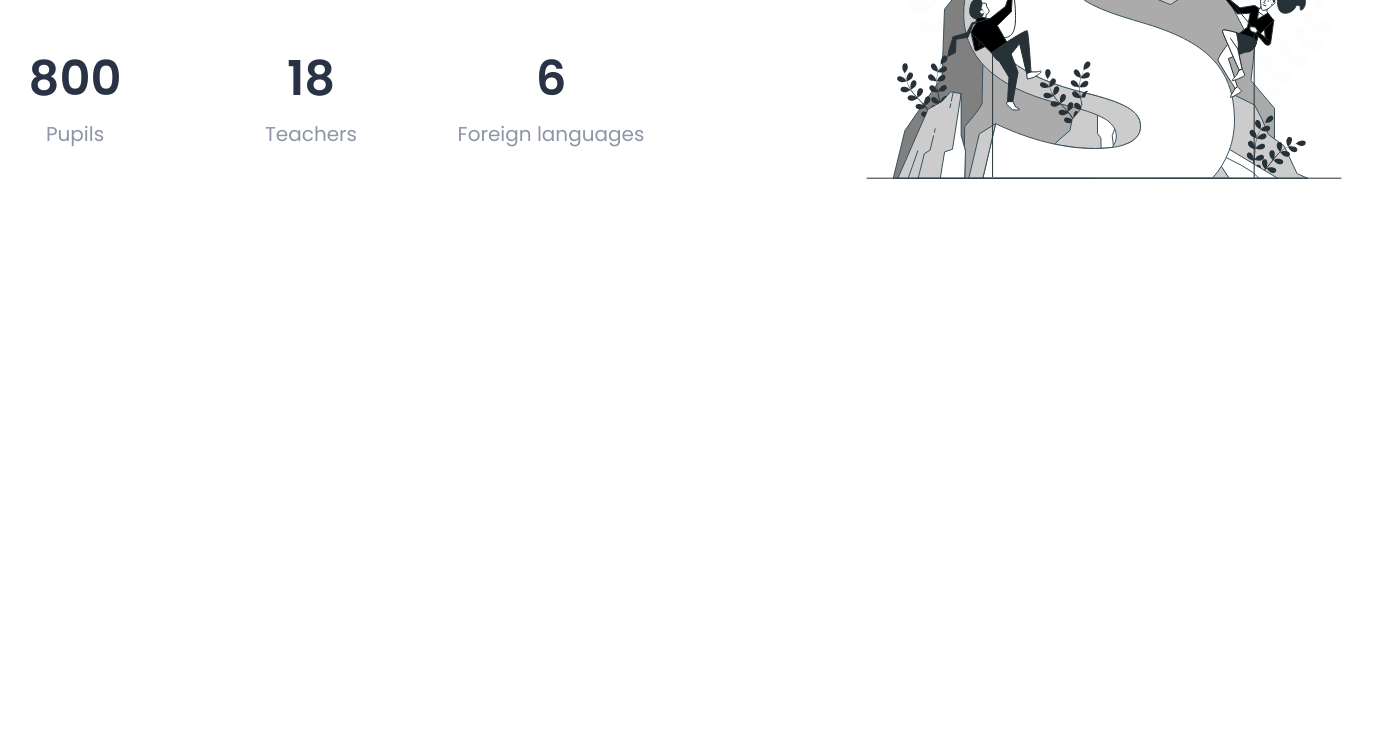
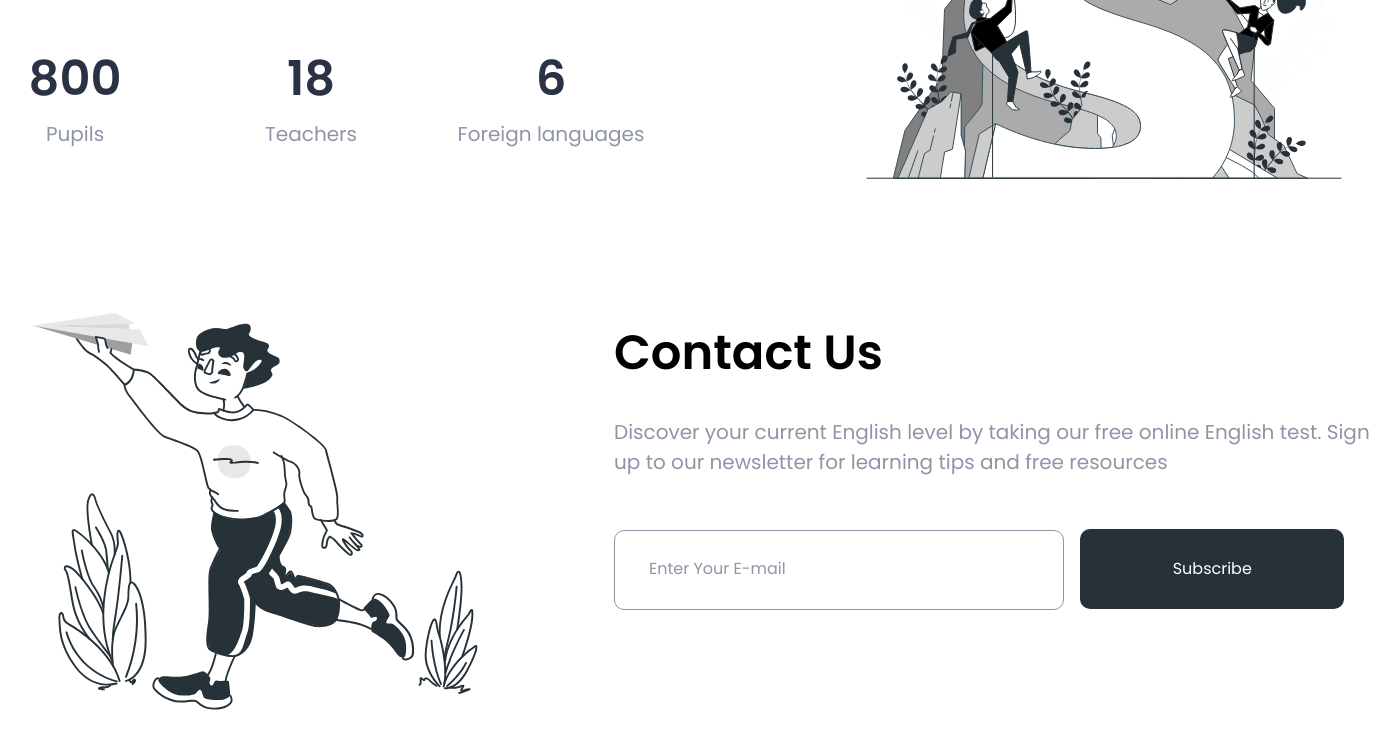
Before and after one commit to RedGidAD/learn_language, a plain HTML site: page index.html in a window 1280 px wide. Shown: the part 1119-1861 px from the top of the page, 1390 px wide, since content can reach past the window. Before the commit the page ends 1332 px from the top, so only its background shows below. Drawn offline with nearby package versions, Linux system fonts and the light colour scheme.

```diff
--- a/css/styles.css
+++ b/css/styles.css
@@ -199,3 +199,68 @@ button {
     color: #8F95A5;
 }
 /* ================== /ABOUT ================== */
+
+/* ================== CONTACT US ================== */
+.contact-container {
+    display: flex;
+}
+
+.contact-img {
+    margin-right: 112px;
+}
+
+.contact-title {
+    font-size: 48px;
+    font-weight: 600;
+    line-height: 1.67;
+    letter-spacing: 0;
+    color: #000000;
+}
+
+.contact-description {
+    width: 776px;
+
+    margin-top: 24px;
+
+    font-size: 20px;
+    font-weight: 400;
+    line-height: 1.5;
+    letter-spacing: 0;
+    color: #8F95A5;
+}
+
+.contact-form {
+    margin-top: 52px;
+}
+
+.contact-form-input {
+    width: 450px;
+    height: 80px;
+
+    margin-right: 12px;
+
+    padding: 26px 0 30px 34px;
+
+    border: 1px solid #8F95A5;
+    border-radius: 10px;
+}
+
+.contact-form-input::placeholder {
+    font-size: 16px;
+    font-weight: 400;
+    line-height: 1.5;
+    letter-spacing: 0;
+    color: #8F95A5;
+}
+
+.contact-form-btn {
+    width: 264px;
+    height: 80px;
+
+    border: none;
+    border-radius: 10px;
+    background-color: #263238;
+
+    color: #FFFFFF;
+}
+/* ================== /CONTACT US ================== */
--- a/index.html
+++ b/index.html
@@ -72,6 +72,27 @@
             </div>
         </section>
         <!----------- /ABOUT US ----------->
+
+        <!----------- CONTACT US ----------->
+        <section class="section">
+            <div class="container">
+                <div class="contact-container">
+                    <img width="478" src="./images/envelope.svg" alt="Boy with paper airplane" class="contact-img">
+                    <div class="contact-content">
+                        <h2 class="contact-title">Contact Us</h2>
+                        <p class="contact-description">
+                            Discover your current English level by taking our free online English test.
+                            Sign up to our newsletter for learning tips and free resources
+                        </p>
+                        <form action="" class="contact-form">
+                            <input placeholder="Enter Your E-mail" type="text" class="contact-form-input">
+                            <button type="submit" class="contact-form-btn">Subscribe</button>
+                        </form>
+                    </div>
+                </div>
+            </div>
+        </section>
+        <!----------- /CONTACT US ----------->
     </main>
     <footer></footer>
 </body>
```
Also changed, not shown: images/envelope.svg (added).
